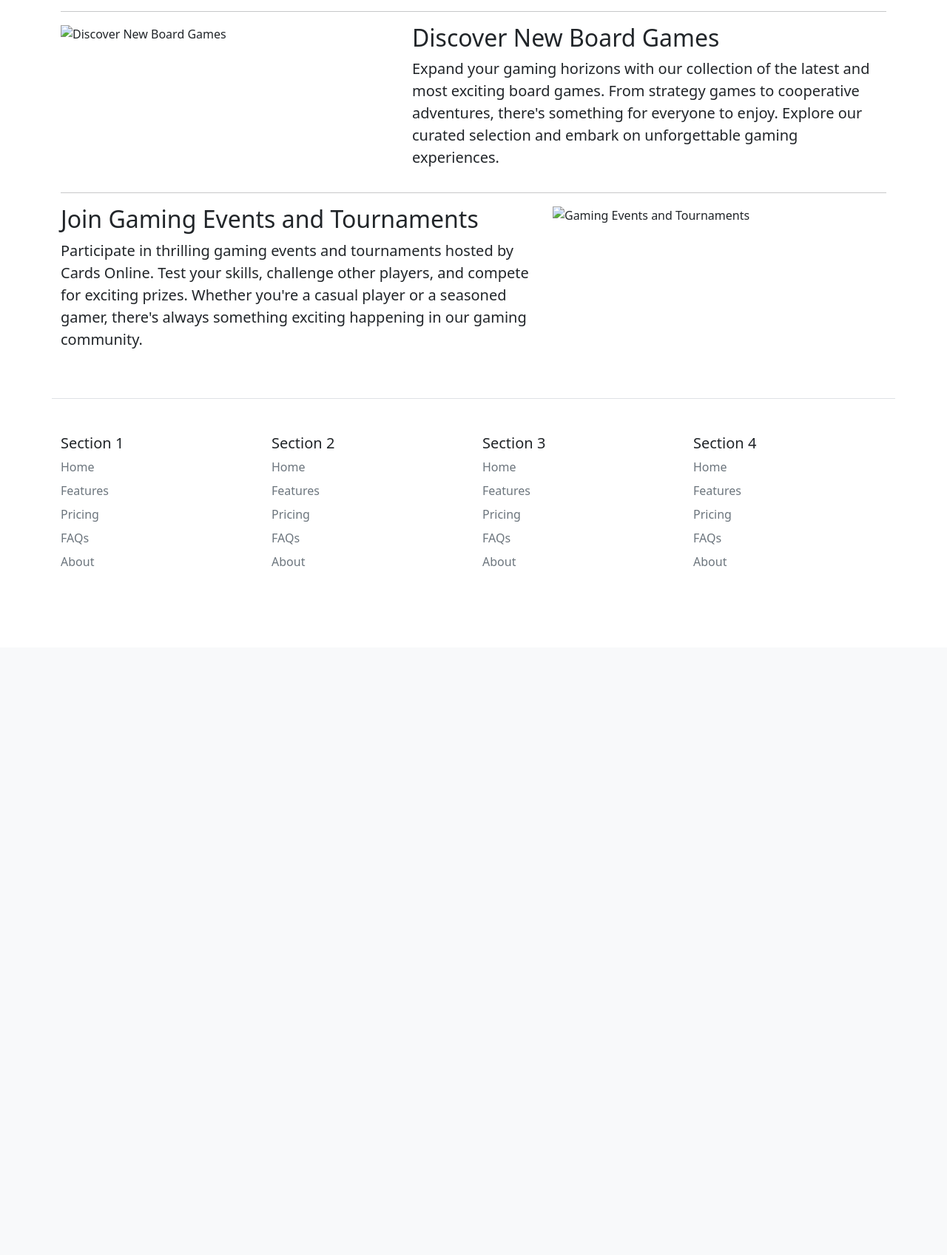
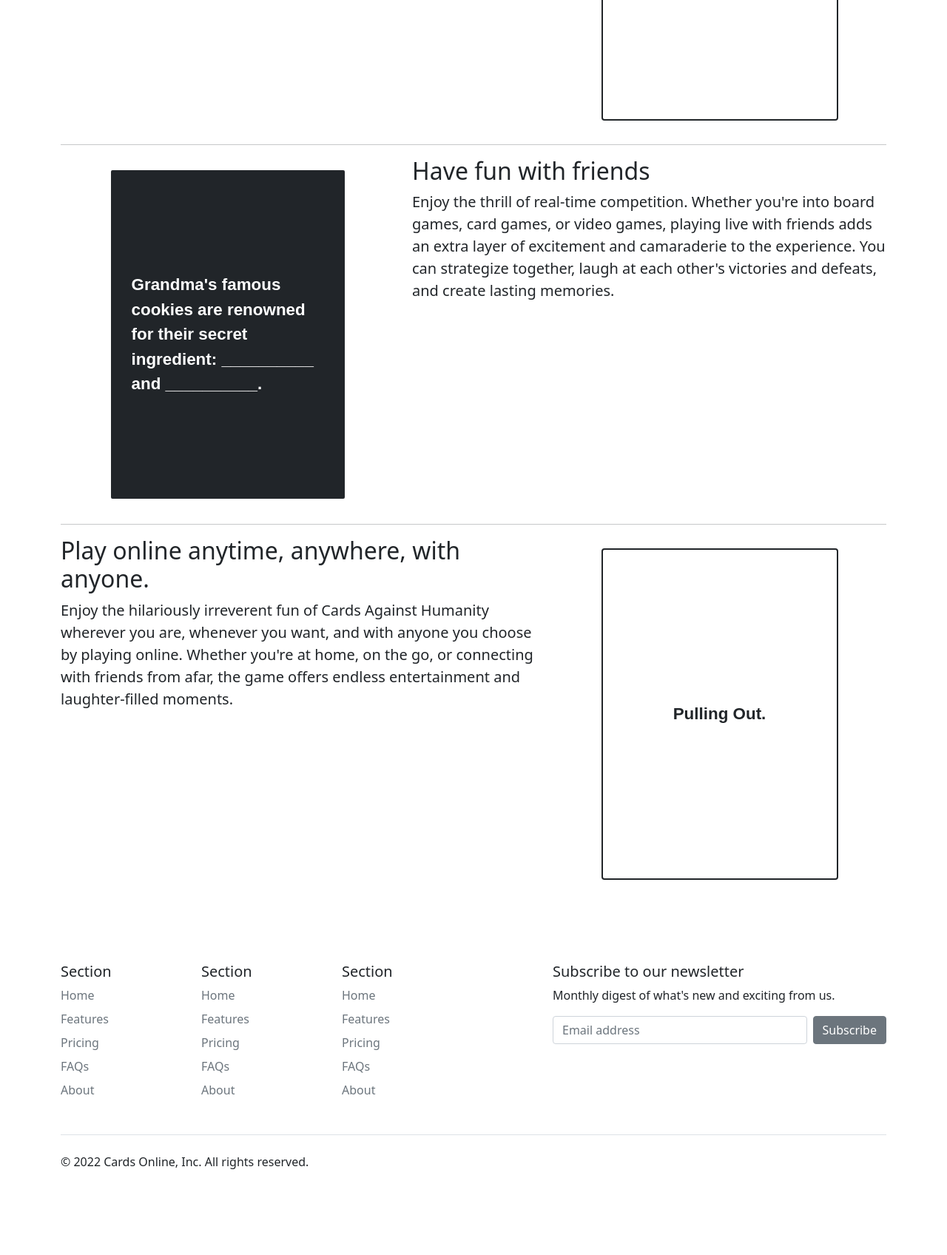
Before and after one commit to NicolasVicente44/Cards-Against-Humanity-And-CMS, a Node server app: page / in a window 1280 px wide. Shown: the part 477-2173 px from the top of the page at 74% size. Before the commit the page ends 1242 px from the top, so only its background shows below. Run offline with Node 20, Linux system fonts and the light colour scheme; some libraries are stand-ins or nearby versions.

Commit message:
changed ui and layout on home page footer and about page

```diff
--- a/app.js
+++ b/app.js
@@ -68,7 +68,7 @@ app.use((req, _, next) => {
 RoutesSetup(app);
 
 // Our error handler
-app.use((error, _, res, __) => {
+app.use((error, req, res, next) => {
   // Converts string errors to proper errors
   if (typeof error === "string") {
     const error = new Error(error);
@@ -80,8 +80,25 @@ app.use((error, _, res, __) => {
   // Outputs our error and stack trace to our console
   console.error(error);
 
-  // Outputs the error to the user
-  res.status(error.status).send(error.message);
+  //error handler
+  res.format({
+    "text/html": () => {
+      if (req.session) {
+        req.session.notifications = [
+          { alertType: "alert-danger", message: error.message },
+        ];
+      }
+      res.status(error.status).send(error.message);
+    },
+    "application/json": () => {
+      res
+      .status(error.status)
+        .json({ status: error.status, message: error.message });
+    },
+    default: () => {
+      res.status(406).send("NOT APPLICABLE");
+    },
+  });
 });
 
 /**
--- a/views/cards/index.ejs
+++ b/views/cards/index.ejs
@@ -33,7 +33,7 @@
             onsubmit="return confirm('Are you sure you want to delete this card?')"
           >
             <input type="hidden" name="_method" value="delete" />
-            <button class="standard-link" type="submit">delete</button>
+            <button class="standard-link " type="submit">delete</button>
           </form>
         </td>
       </tr>
--- a/views/pages/home.ejs
+++ b/views/pages/home.ejs
@@ -24,12 +24,15 @@
           games are guaranteed to bring smiles and laughter to your gatherings.
         </p>
       </div>
-      <div class="col-md-5">
-        <img
-          class="featurette-image img-fluid mx-auto"
-          src="https://cdn.sanity.io/images/vc07edlh/production/378671dbd5448946b68dd0a4abf60b5dac6162ff-1400x1260.png?auto=format&q=75&w=800"
-          alt="Cards Against Humanity"
-        />
+      <div
+        class="card ca-card mt-3 rounded mb-3 m-auto border-2 border-dark"
+        style="width: 20rem; min-height: 28rem"
+      >
+        <div class="card-body">
+          <p class="card-text">
+            Refusing to pay federal or state income taxes.
+          </p>
+        </div>
       </div>
     </div>
 
@@ -37,20 +40,25 @@
 
     <div class="row featurette">
       <div class="col-md-7 order-md-2">
-        <h2 class="featurette-heading">Discover New Board Games</h2>
+        <h2 class="featurette-heading">Have fun with friends</h2>
         <p class="lead">
-          Expand your gaming horizons with our collection of the latest and most
-          exciting board games. From strategy games to cooperative adventures,
-          there's something for everyone to enjoy. Explore our curated selection
-          and embark on unforgettable gaming experiences.
+          Enjoy the thrill of real-time competition. Whether you're into board
+          games, card games, or video games, playing live with friends adds an
+          extra layer of excitement and camaraderie to the experience. You can
+          strategize together, laugh at each other's victories and defeats, and
+          create lasting memories.
         </p>
       </div>
-      <div class="col-md-5 order-md-1">
-        <img
-          class="featurette-image img-fluid mx-auto"
-          src="https://via.placeholder.com/500"
-          alt="Discover New Board Games"
-        />
+      <div
+        class="card ca-card mt-3 rounded mb-3 m-auto bg-dark text-white"
+        style="width: 20rem; min-height: 28rem; border: 2px solid white"
+      >
+        <div class="card-body">
+          <p class="card-text">
+            Grandma's famous cookies are renowned for their secret ingredient:
+            __________ and __________.
+          </p>
+        </div>
       </div>
     </div>
 
@@ -58,24 +66,26 @@
 
     <div class="row featurette">
       <div class="col-md-7">
-        <h2 class="featurette-heading">Join Gaming Events and Tournaments</h2>
+        <h2 class="featurette-heading">
+          Play online anytime, anywhere, with anyone.
+        </h2>
         <p class="lead">
-          Participate in thrilling gaming events and tournaments hosted by Cards
-          Online. Test your skills, challenge other players, and compete for
-          exciting prizes. Whether you're a casual player or a seasoned gamer,
-          there's always something exciting happening in our gaming community.
+          Enjoy the hilariously irreverent fun of Cards Against Humanity
+          wherever you are, whenever you want, and with anyone you choose by
+          playing online. Whether you're at home, on the go, or connecting with
+          friends from afar, the game offers endless entertainment and
+          laughter-filled moments.
         </p>
       </div>
-      <div class="col-md-5">
-        <img
-          class="featurette-image img-fluid mx-auto"
-          src="https://via.placeholder.com/500"
-          alt="Gaming Events and Tournaments"
-        />
+      <div
+        class="card ca-card mt-3 rounded mb-3 m-auto border-2 border-dark"
+        style="width: 20rem; min-height: 28rem"
+      >
+        <div class="card-body">
+          <p class="card-text">Pulling Out.</p>
+        </div>
       </div>
     </div>
-
-
   </div>
 </main>
 
--- a/views/shared/_footer.ejs
+++ b/views/shared/_footer.ejs
@@ -1,8 +1,9 @@
-</body>
-<div class="container">
-    <footer class="row row-cols-md-2 row-cols-lg-4 py-5 my-5 border-top">
-        <div class="col">
-          <h5>Section 1</h5>
+
+<div class="container  mt-5">
+  <footer class="py-5">
+    <div class="row">
+      <div class="col-6 col-md-2 mb-3">
+        <h5>Section</h5>
         <ul class="nav flex-column">
           <li class="nav-item mb-2"><a href="#" class="nav-link p-0 text-muted">Home</a></li>
           <li class="nav-item mb-2"><a href="#" class="nav-link p-0 text-muted">Features</a></li>
@@ -12,8 +13,8 @@
         </ul>
       </div>
 
-        <div class="col">
-          <h5>Section 2</h5>
+      <div class="col-6 col-md-2 mb-3">
+        <h5>Section</h5>
         <ul class="nav flex-column">
           <li class="nav-item mb-2"><a href="#" class="nav-link p-0 text-muted">Home</a></li>
           <li class="nav-item mb-2"><a href="#" class="nav-link p-0 text-muted">Features</a></li>
@@ -23,8 +24,8 @@
         </ul>
       </div>
 
-        <div class="col">
-          <h5>Section 3</h5>
+      <div class="col-6 col-md-2 mb-3">
+        <h5>Section</h5>
         <ul class="nav flex-column">
           <li class="nav-item mb-2"><a href="#" class="nav-link p-0 text-muted">Home</a></li>
           <li class="nav-item mb-2"><a href="#" class="nav-link p-0 text-muted">Features</a></li>
@@ -34,16 +35,26 @@
         </ul>
       </div>
 
-        <div class="col">
-          <h5>Section 4</h5>
-          <ul class="nav flex-column">
-            <li class="nav-item mb-2"><a href="#" class="nav-link p-0 text-muted">Home</a></li>
-            <li class="nav-item mb-2"><a href="#" class="nav-link p-0 text-muted">Features</a></li>
-            <li class="nav-item mb-2"><a href="#" class="nav-link p-0 text-muted">Pricing</a></li>
-            <li class="nav-item mb-2"><a href="#" class="nav-link p-0 text-muted">FAQs</a></li>
-            <li class="nav-item mb-2"><a href="#" class="nav-link p-0 text-muted">About</a></li>
+      <div class="col-md-5 offset-md-1 mb-3">
+        <form>
+          <h5>Subscribe to our newsletter</h5>
+          <p>Monthly digest of what's new and exciting from us.</p>
+          <div class="d-flex flex-column flex-sm-row w-100 gap-2">
+            <label for="newsletter1" class="visually-hidden">Email address</label>
+            <input id="newsletter1" type="text" class="form-control" placeholder="Email address">
+            <button class="btn btn-secondary" type="button">Subscribe</button>
+          </div>
+        </form>
+      </div>
+    </div>
+
+    <div class="d-flex flex-column flex-sm-row justify-content-between py-4 my-4 border-top">
+      <p>© 2022 Cards Online, Inc. All rights reserved.</p>
+      <ul class="list-unstyled d-flex">
+        <li class="ms-3"><a class="link-dark" href="#"><svg class="bi" width="24" height="24"><use xlink:href="#twitter"></use></svg></a></li>
+        <li class="ms-3"><a class="link-dark" href="#"><svg class="bi" width="24" height="24"><use xlink:href="#instagram"></use></svg></a></li>
+        <li class="ms-3"><a class="link-dark" href="#"><svg class="bi" width="24" height="24"><use xlink:href="#facebook"></use></svg></a></li>
       </ul>
     </div>
   </footer>
 </div>
-</html>
--- a/views/users/add.ejs
+++ b/views/users/add.ejs
@@ -2,7 +2,7 @@
 
 <div class="container mt-5 justify-content-center flex">
   <h1 class="text-center">
-    <%= formType === "create" ? "Register New User" : "Update User Profile" %>
+    <%= formType === "create" ? "Register User" : "Update Profile" %>
   </h1>
   <hr class="my-5" />
   <%- include("./_form") %>
```
Also changed, not shown: controllers/UserController.js (+10 -2 lines), views/cards/show.ejs (+13 -5 lines), views/pages/about.ejs (+40 -22 lines), avatars/72dc28eb-IMG_4056.jpg (added), avatars/74b18773-IMG_4056.jpg (added), avatars/ea2bcb46-IMG_4056.jpg (added), controllers/PagesController.js (line endings or trailing spaces). Lines whose indentation alone changed are shown as unchanged.
